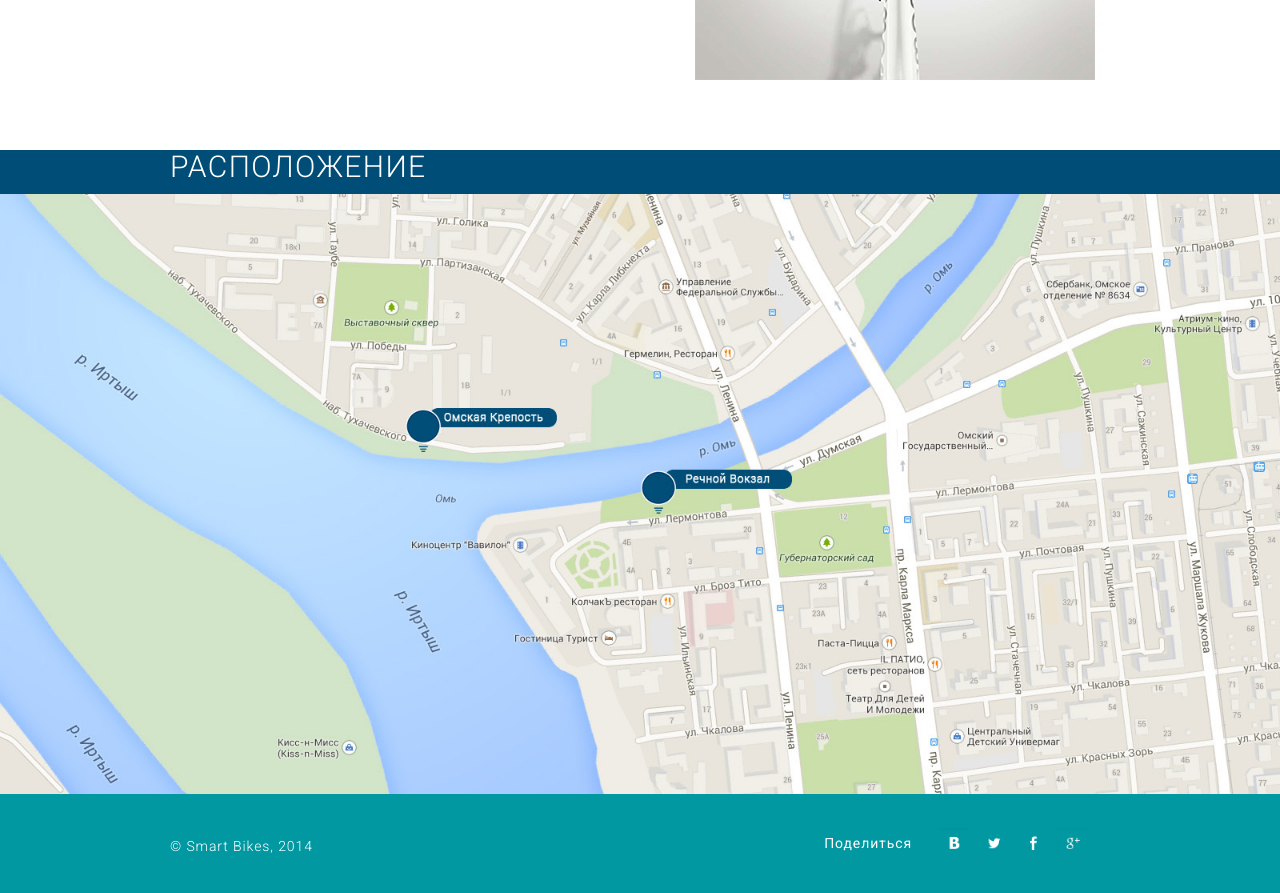
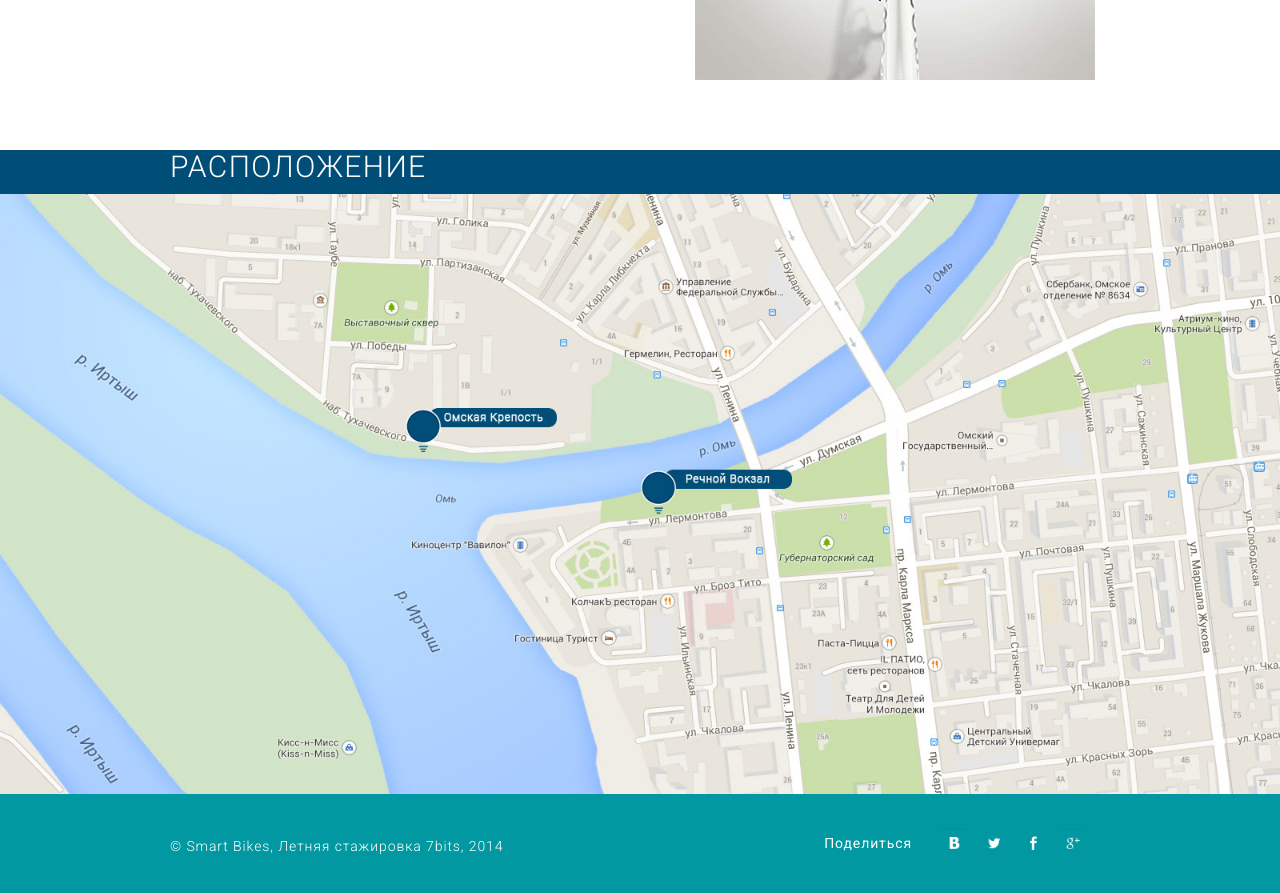
Before and after one commit to blan4/SmartBikesLanding, a Jekyll site: the page built from index.html, in a window 1280 px wide and 900 px high, scrolled down 1631 px. Shown: the top 893 px of the window. Built offline with Jekyll 4.4.1, drawn with Linux system fonts in a browser that asks for light colours; nearby versions of some CDN libraries.

Commit message:
add copyright with link to 7bits

```diff
--- a/_includes/footer.html
+++ b/_includes/footer.html
@@ -2,7 +2,7 @@
   <div class="content extra-margin">
     <ul>
       <li class="copyright">
-        <p>&copy; Smart Bikes, 2014</p>
+        <p>&copy; Smart Bikes, Летняя стажировка <a class="white" href="http://7bits.ru/ru">7bits</a>, 2014</p>
       </li>
       <li class="likesBox">
         <p class="share">Поделиться</p>
```
